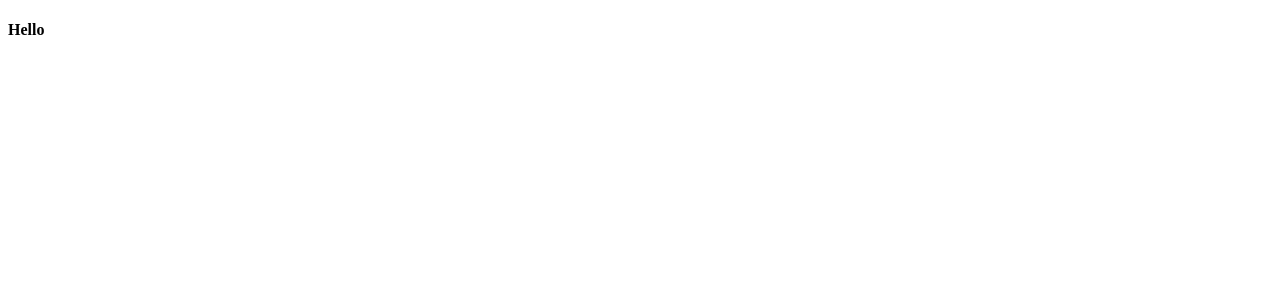
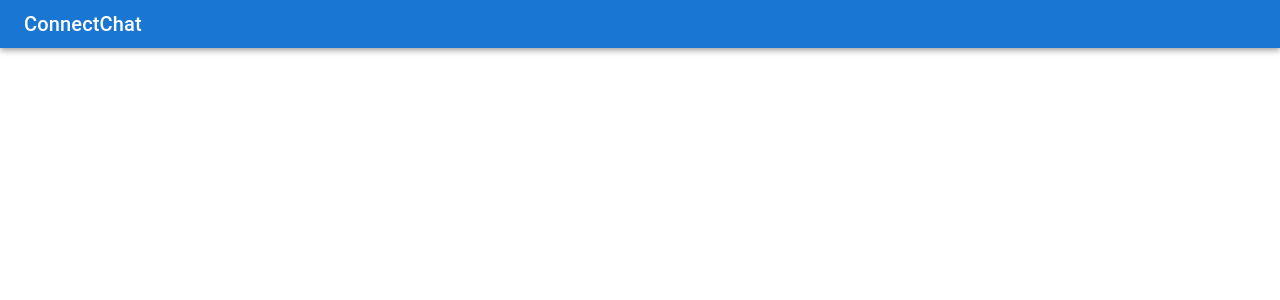
Before and after one commit to rajprogrammerbd/connect-chat-fe, a React (Vite) app: page / in a window 1280 px wide. Shown: the top 300 px of the page. Built offline with nearby package versions, Linux system fonts and the light colour scheme.

Commit message:
add appbar to the application

```diff
--- a/package.json
+++ b/package.json
@@ -9,6 +9,9 @@
     "preview": "vite preview"
   },
   "dependencies": {
+    "@emotion/react": "^11.10.5",
+    "@emotion/styled": "^11.10.5",
+    "@mui/material": "^5.11.7",
     "react": "^18.2.0",
     "react-dom": "^18.2.0"
   },
--- a/src/App.tsx
+++ b/src/App.tsx
@@ -1,11 +1,9 @@
 import React from 'react'
-import reactLogo from './assets/react.svg'
+import AppBarContainer from './components/AppBar';
 
 function App() {
 
-  return (
-    <h4>Hello</h4>
-  )
+  return <AppBarContainer/>;
 }
 
 export default App
--- /dev/null
+++ b/src/components/AppBar/index.tsx
@@ -0,0 +1,22 @@
+import * as React from 'react';
+import AppBar from '@mui/material/AppBar';
+import Box from '@mui/material/Box';
+import Toolbar from '@mui/material/Toolbar';
+import Typography from '@mui/material/Typography';
+import textFinder from '../assets/static-texts';
+
+function AppBarContainer() {
+  return (
+    <Box sx={{ flexGrow: 1 }}>
+      <AppBar position="static">
+        <Toolbar variant="dense">
+          <Typography variant="h6" color="inherit" component="div">
+            {textFinder('appName')}
+          </Typography>
+        </Toolbar>
+      </AppBar>
+    </Box>
+  );
+}
+
+export default React.memo(AppBarContainer);
--- /dev/null
+++ b/src/components/assets/static-texts/index.ts
@@ -0,0 +1,25 @@
+import HashMap from "../structures/hashMap";
+
+interface IObjects {
+    [key: string]: string
+}
+
+const textObjs: IObjects = {
+    appName: 'ConnectChat'
+};
+
+const textHash = new HashMap(1000);
+
+for (const key in textObjs) {
+    textHash.set(key, textObjs[key]);
+}
+
+function textFinder(key: string): string {
+    const find = textHash.get(key);
+
+    if (find) return find;
+
+    return 'no found';
+}
+
+export default textFinder;
--- /dev/null
+++ b/src/components/assets/structures/hashMap.ts
@@ -0,0 +1,79 @@
+class HashMap {
+    public keyMap: any;
+
+    constructor(size = 53) {
+        this.keyMap = new Array(size);
+    }
+
+    protected _hash(key: string): number {
+        let count = 0;
+        const prime_number = 31;
+        let value: number;
+
+        for (let i = 0; i < Math.min(key.length, 100); i++) {
+            value = key[i].charCodeAt(0) - 96;
+
+            count = (count * prime_number + value) % this.keyMap.length;
+        }
+
+        return count;
+    }
+
+    set(key: string, value: string): void {
+        const index = this._hash(key);
+
+        if (!this.keyMap[index]) {
+            this.keyMap[index] = [];
+        }
+
+        this.keyMap[index].push([key, value]);
+    }
+
+    get(key: string): undefined | string {
+        const index = this._hash(key);
+
+        if (this.keyMap[index]) {
+            for (let i = 0; i < this.keyMap[index].length; i++) {
+                if (this.keyMap[index][i][0] === key) {
+                    return this.keyMap[index][i][1];
+                }
+            }
+        }
+
+        return undefined;
+    }
+
+    keys() {
+        const arr = new Array();
+
+        for (let i = 0; i < this.keyMap.length; i++) {
+            if (Array.isArray(this.keyMap[i])) {
+                for (let j = 0; j < this.keyMap[i].length; j++) {
+                    if (!arr.includes(this.keyMap[i][0])) {
+                        arr.push(this.keyMap[i][j][0]);
+                    }
+                }
+            }
+        }
+
+        return arr;
+    }
+
+    values() {
+        const arr = new Array();
+
+        for (let i = 0; i < this.keyMap.length; i++) {
+            if (Array.isArray(this.keyMap[i])) {
+                for (let j = 0; j < this.keyMap[i].length; j++) {
+                    if (!arr.includes(this.keyMap[i][0])) {
+                        arr.push(this.keyMap[i][j][1]);
+                    }
+                }
+            }
+        }
+
+        return arr;
+    }
+}
+
+export default HashMap;
--- /dev/null
+++ b/src/index.css
@@ -0,0 +1,5 @@
+* {
+    margin: 0;
+    padding: 0;
+    box-sizing: border-box;
+}
--- a/src/main.tsx
+++ b/src/main.tsx
@@ -1,6 +1,7 @@
 import React from 'react'
 import ReactDOM from 'react-dom/client'
 import App from './App'
+import './index.css';
 
 ReactDOM.createRoot(document.getElementById('root') as HTMLElement).render(
   <React.StrictMode>
```
Also changed, not shown: 1 other file (tests, documents, lock files or other folders).
